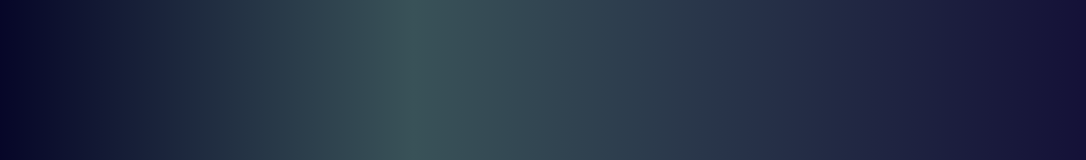
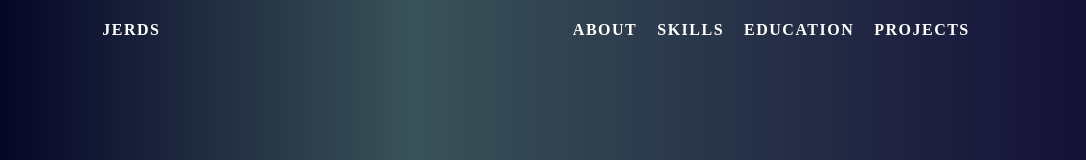
Before and after one commit to ErlJocson/my-portfolio, a React (Create React App) app: page / in a window 1280 px wide. Shown: the top 160 px of the page, without its empty margins (99-1185 px from the left). Built offline with nearby package versions, Linux system fonts and the light colour scheme.

Commit message:
added a navigation bar

```diff
--- a/src/App.js
+++ b/src/App.js
@@ -2,10 +2,12 @@ import React from "react";
 import styled from "styled-components";
 import Header from "./components/Header";
 import { Skills, Education, Project } from "./components/Section.js";
+import Navbar from "./components/section/section-components/Navbar";
 
 function App() {
   return (
     <MainContainer>
+      <Navbar />
       <Header />
       <Skills />
       <Education />
--- a/src/components/Header.js
+++ b/src/components/Header.js
@@ -3,7 +3,7 @@ import styled from "styled-components";
 import { Fade } from "react-reveal";
 function Header() {
   return (
-    <HeaderContainer>
+    <HeaderContainer id="header">
       <div>
         <Fade bottom>
           <img src={process.env.PUBLIC_URL + "/profile.jpeg"} alt="" />
@@ -21,7 +21,6 @@ function Header() {
 export default Header;
 
 const HeaderContainer = styled.div`
-  box-shadow: var(--dark-shadow);
   div {
     width: 800px;
     text-align: center;
--- a/src/components/section/Certificates.js
+++ b/src/components/section/Certificates.js
@@ -296,6 +296,6 @@ const CertificateContainer = styled.div`
     }
   }
   .certificate-details:hover {
-    background-color: gray;
+    background-color: rgb(196, 196, 255);
   }
 `;
--- a/src/components/section/Education.js
+++ b/src/components/section/Education.js
@@ -5,7 +5,7 @@ import Certificates from "./Certificates";
 
 function Education() {
   return (
-    <MyContainer>
+    <MyContainer id="education">
       <Title>Background Education</Title>
       <EducationContainer>
         <Fade bottom>
@@ -32,6 +32,7 @@ const MyContainer = styled.div`
   align-items: center;
   justify-content: center;
   flex-direction: column;
+  padding: 60px 0;
 `;
 
 const EducationContainer = styled.div`
--- a/src/components/section/Project.js
+++ b/src/components/section/Project.js
@@ -4,7 +4,7 @@ import { Fade } from "react-reveal";
 
 function Project() {
   return (
-    <MyContainer>
+    <MyContainer id="projects">
       <Title>Programming projects</Title>
       <Projects>
         <Fade bottom>
@@ -168,6 +168,7 @@ const MyContainer = styled.div`
   justify-content: center;
   align-items: center;
   flex-direction: column;
+  padding: 60px 0;
 `;
 
 const Projects = styled.div`
--- a/src/components/section/Skills.js
+++ b/src/components/section/Skills.js
@@ -26,7 +26,7 @@ function Skills() {
 
   return (
     <>
-      <MySkillContainer>
+      <MySkillContainer id="skills">
         <Fade bottom>
           <SkillsContainer>
             <div className="skill-header gray-hover">
--- /dev/null
+++ b/src/components/section/section-components/Navbar.js
@@ -0,0 +1,48 @@
+import React from "react";
+import styled from "styled-components";
+
+function Navbar() {
+  return (
+    <NavbarContainer>
+      <div className="logo">jerds</div>
+      <div className="nav-items">
+        <a href="#header">about</a>
+        <a href="#skills">SKills</a>
+        <a href="#education">Education</a>
+        <a href="#projects">Projects</a>
+      </div>
+    </NavbarContainer>
+  );
+}
+export default Navbar;
+
+const NavbarContainer = styled.nav`
+  height: 60px;
+  z-index: 10;
+  display: flex;
+  position: fixed;
+  top: 0;
+  left: 0;
+  right: 0;
+  align-items: center;
+  justify-content: space-around;
+  font-family: "Times New Roman", Times, serif;
+  div {
+    text-transform: uppercase;
+    font-weight: bold;
+    letter-spacing: 1.5px;
+    color: white;
+  }
+
+  .nav-items {
+    a {
+      text-decoration: none;
+      color: white;
+      margin: 0 10px;
+    }
+
+    a:hover {
+      color: gray;
+    }
+  }
+`;
--- a/src/index.css
+++ b/src/index.css
@@ -17,6 +17,10 @@
   padding: 0;
 }
 
+html {
+  scroll-behavior: smooth;
+}
+
 body {
   font-family: Verdana, Geneva, Tahoma, sans-serif;
   -webkit-font-smoothing: antialiased;
```
